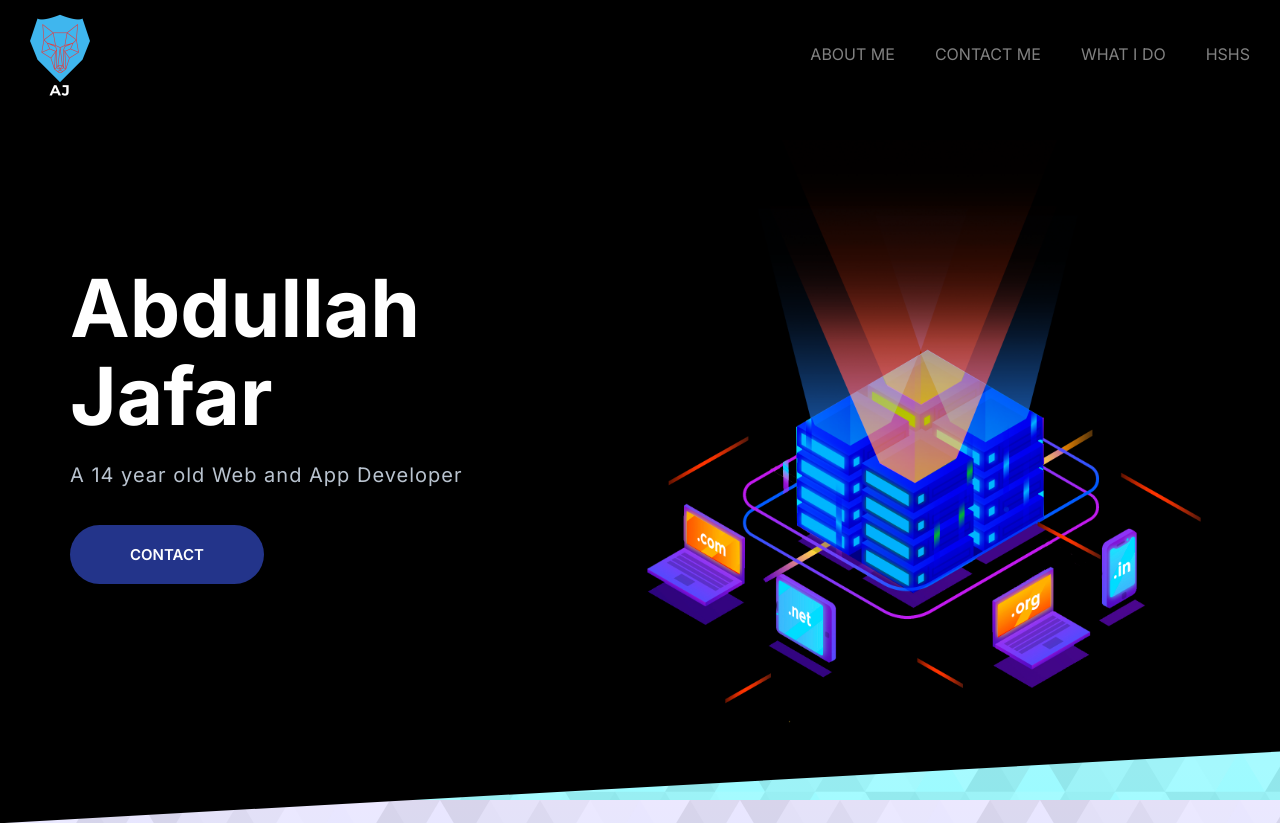
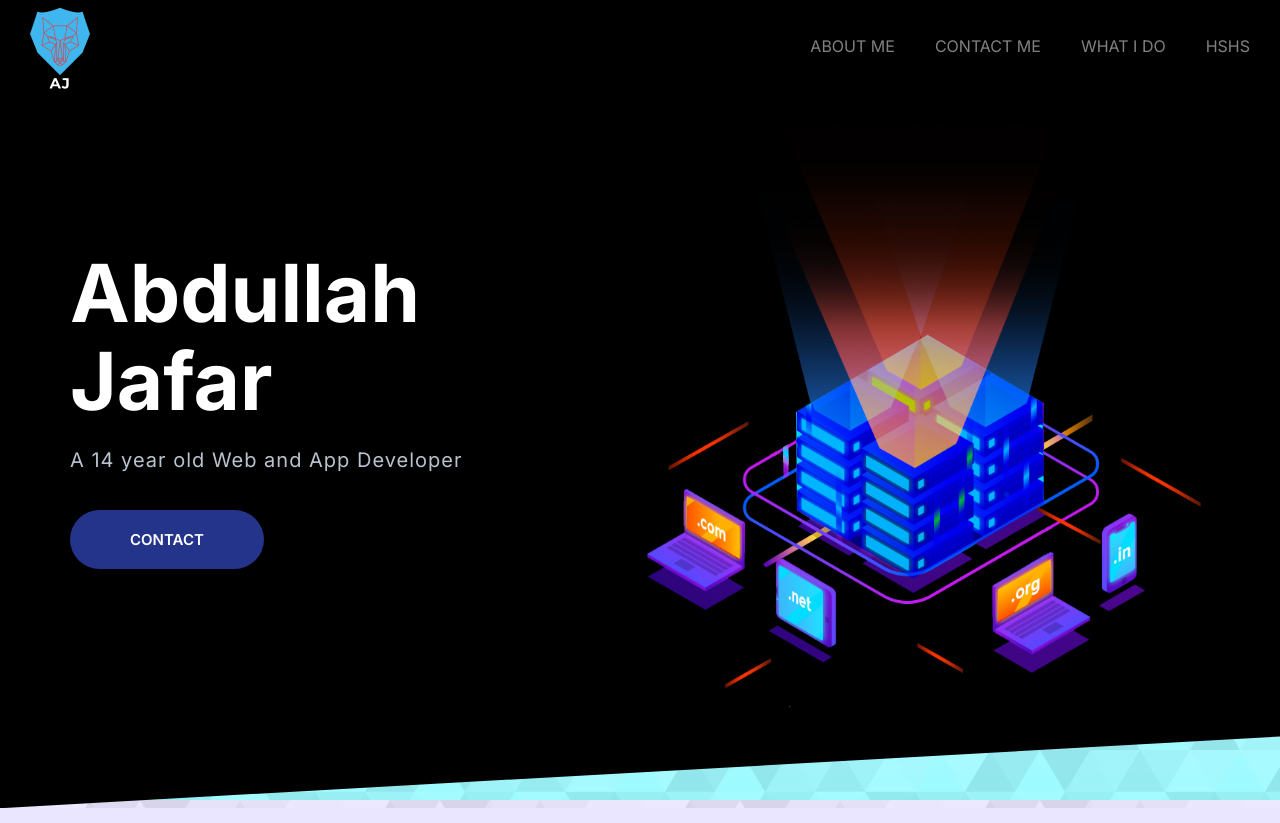
Before and after one commit to AbdullahJafar7/Abdullah-Jafar, a plain HTML site: page index.html in a window 1280 px wide. Drawn offline with Linux system fonts and the light colour scheme; files whose address does not match are found by name.

Commit message:
altimate nav finial.

```diff
--- a/index.html
+++ b/index.html
@@ -17,7 +17,7 @@
   <body>
     <nav class="nav collaps">
       <a class="nav__brand" href="/"
-        ><img class="logo" src="/images/LOGOH.png" alt=""
+        ><img class="logo" src="/images/LOGOH.png" alt="A Logo"
       /></a>
       <svg class="icon icon--white nav__toggler">
         <use xlink:href="/images/sprite.svg#menu"></use>
--- a/syles.css
+++ b/syles.css
@@ -66,8 +66,9 @@ h3 {
 /* logo */
 
 .logo {
-  height: 10rem;
+  height: 8.5rem;
   width: 10rem;
+  object-fit: cover;
 }
 
 /*links*/
```
